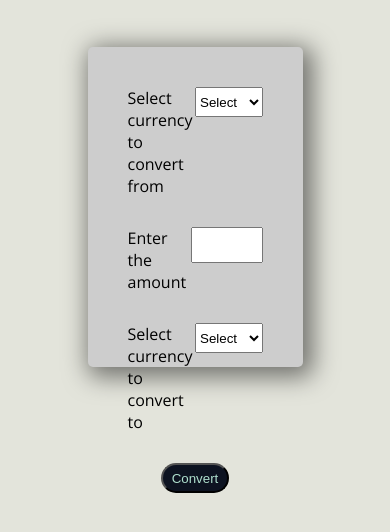
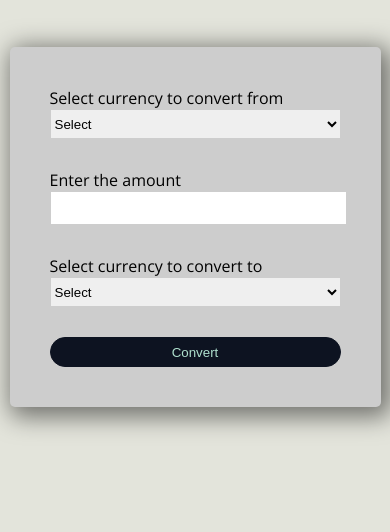
Before and after one commit to elikeyz/currency-converter, a plain HTML site: page index.html in a window 390 px wide. Shown: the part 50-582 px from the top of the page. Drawn offline with nearby package versions, Linux system fonts and the light colour scheme.

Commit message:
add more styles and responsiveness

```diff
--- a/styles.css
+++ b/styles.css
@@ -24,12 +24,12 @@ body {
     justify-content: center;
     height: 100%;
     background-color: #E3E4DB;
+    align-items: start;
 }
 
 .form {
     text-align: center;
     margin-top: 50px;
-    height: 300px;
     width: 50%;
     background-color: #CDCDCD;
     padding: 10px;
@@ -48,14 +48,10 @@ label {
     text-align: left;
 }
 
-input {
+input, select {
     width: 50%;
     height: 30px;
-}
-
-select {
-    width: 50%;
-    height: 30px;
+    border: 1px solid #CDCDCD;
 }
 
 button {
@@ -64,4 +60,31 @@ button {
     background-color: #0D1321;
     color: #AFE0CE;
     border-radius: 15px;
+    border: 1px solid #0D1321;
+    cursor: pointer;
 }
+
+button:hover {
+    background-color: #CDCDCD;
+    color: #0D1321;
+}
+
+@media only screen and (max-width: 720px) {
+    .form {
+        width: 70%;
+    }
+}
+
+@media only screen and (max-width: 450px) {
+    .form {
+        width: 90%;
+    }
+
+    .form-unit {
+        flex-direction: column;
+    }
+
+    label, input, select, button {
+        width: 100%;
+    }
+}
```
